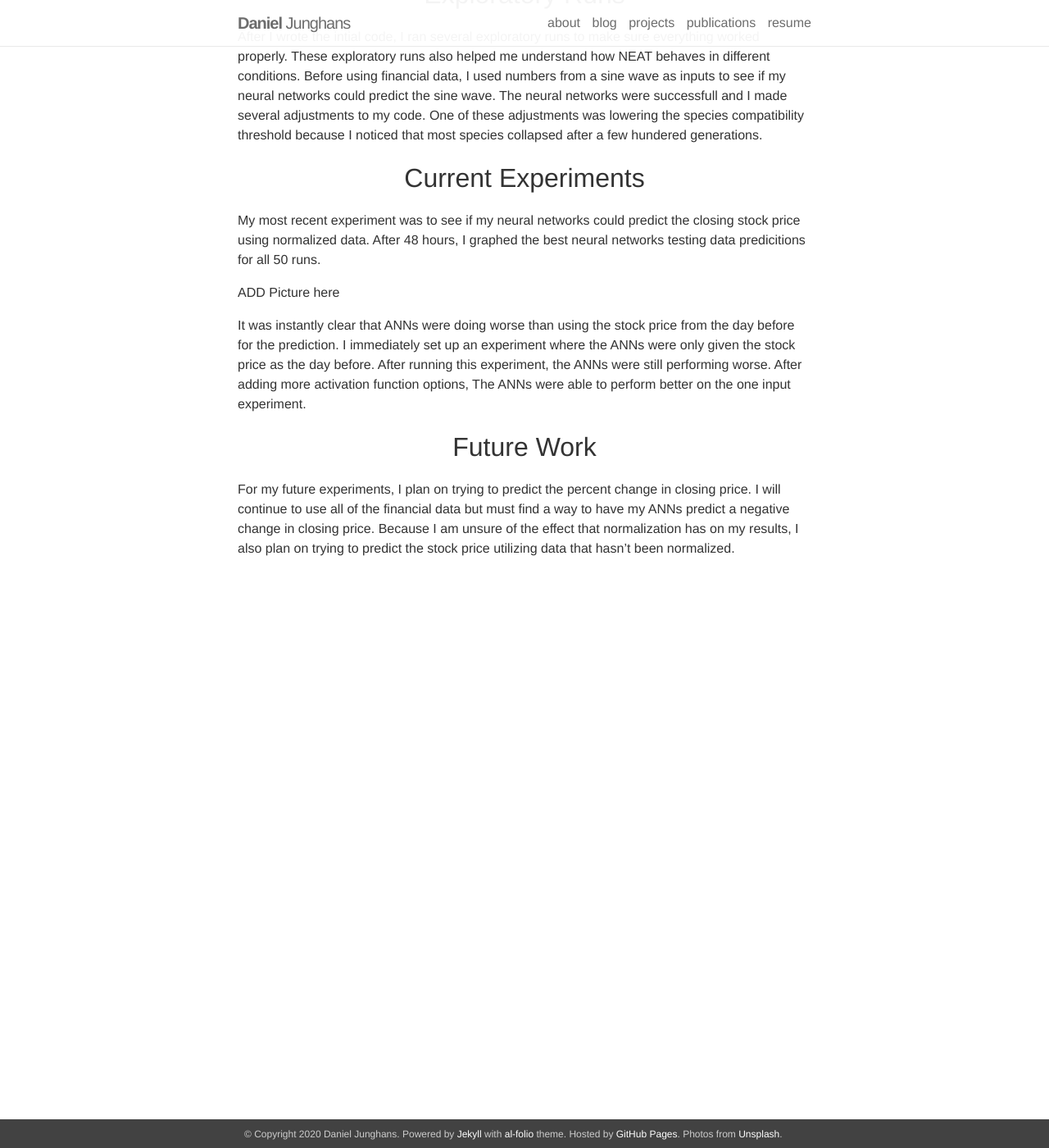
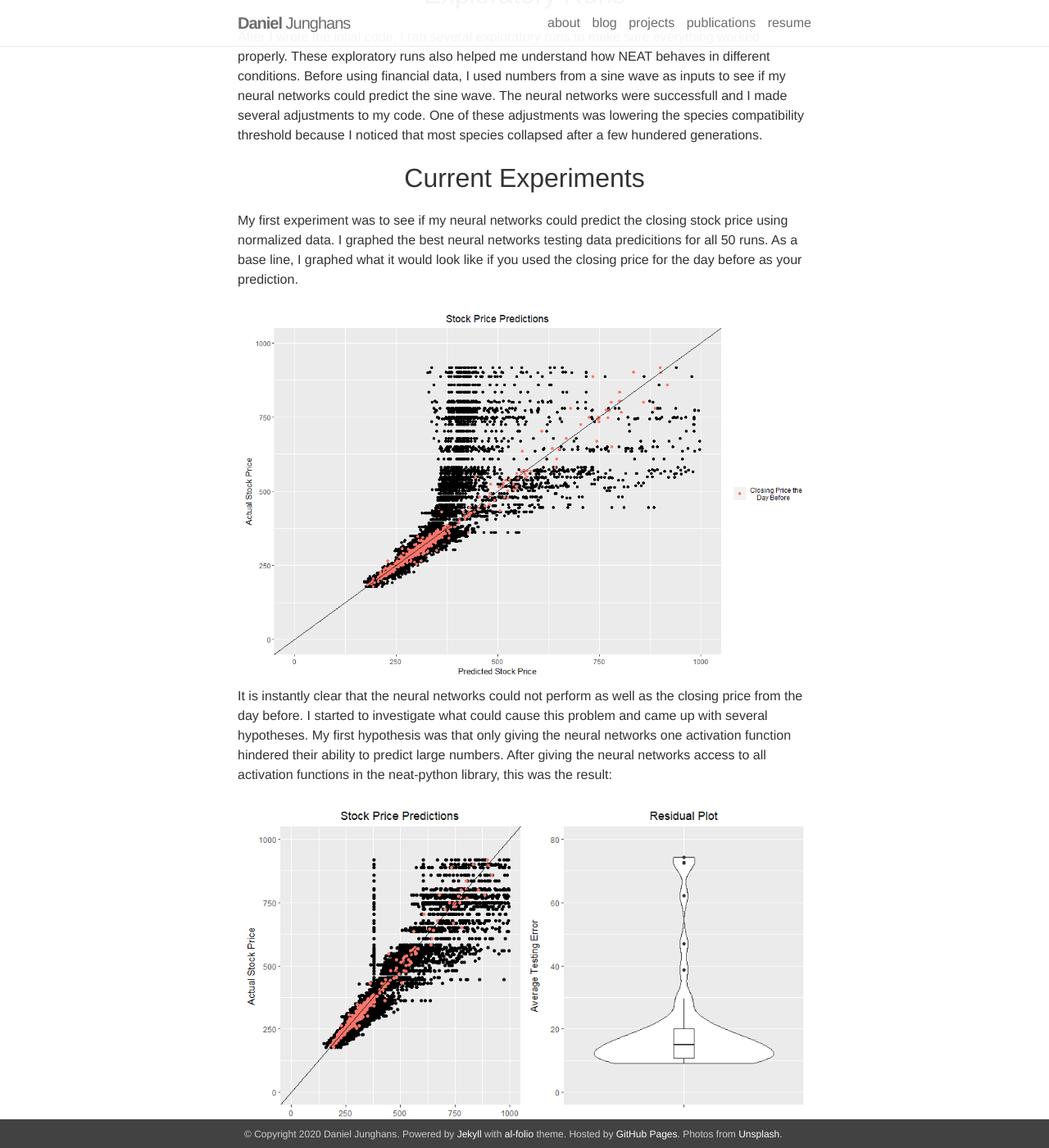
Before and after one commit to DanielJunghans/danieljunghans.github.io, a Jekyll site: the page built from _posts/2015-10-20-comments.markdown, in a window 1280 px wide and 1400 px high, scrolled down 1824 px. Shown: the whole window at 82% size. Built offline with Jekyll 4.4.1, drawn with Linux system fonts in a browser that asks for light colours; nearby versions of some CDN libraries; some of the changed text lies outside the part shown.

Commit message:
adding graphs to blog

```diff
--- a/_posts/2015-10-20-comments.markdown
+++ b/_posts/2015-10-20-comments.markdown
@@ -47,12 +47,25 @@ After N generations, my code checks to see if the fitness for the best neural ne
 After I wrote the intial code, I ran several exploratory runs to make sure everything worked properly. These exploratory runs also helped me understand how NEAT behaves in different conditions. Before using financial data, I used numbers from a sine wave as inputs to see if my neural networks could predict the sine wave. The neural networks were successfull and I made several adjustments to my code. One of these adjustments was lowering the species compatibility threshold because I noticed that most species collapsed after a few hundered generations.
 
 <p style="text-align: center;"><font size="+3">Current Experiments</font></p>
-My most recent experiment was to see if my neural networks could predict the closing stock price using normalized data. After 48 hours, I graphed the best neural networks testing data predicitions for all 50 runs.
+My first experiment was to see if my neural networks could predict the closing stock price using normalized data. I graphed the best neural networks testing data predicitions for all 50 runs. As a base line, I graphed what it would look like if you used the closing price for the day before as your prediction.
 
+<div class="img">
+    <img class="col three" src="{{ site.baseurl }}/assets/img/graph1.PNG">
+</div>
 
-ADD Picture here
+It is instantly clear that the neural networks could not perform as well as the closing price from the day before. I started to investigate what could cause this problem and came up with several hypotheses. My first hypothesis was that only giving the neural networks one activation function hindered their ability to predict large numbers. After giving the neural networks access to all activation functions in the neat-python library, this was the result:
 
-It was instantly clear that ANNs were doing worse than using the stock price from the day before for the prediction. I immediately set up an experiment where the ANNs were only given the stock price as the day before. After running this experiment, the ANNs were still performing worse. After adding more activation function options, The ANNs were able to perform better on the one input experiment.
+<div class="img">
+    <img class="col three" src="{{ site.baseurl }}/assets/img/graph2.PNG">
+</div>
+
+The neural networks clearly performed much better with access to all activation functions. Despite this improvement, the neural networks still failed to perform as well as using the closing price from the day before as the prediction. My second hypothesis was that normalizing the data made it dificult for the neural networks to identify important inputs. Here is the result of running the neural networks on un-normalized data:
+
+<div class="img">
+    <img class="col three" src="{{ site.baseurl }}/assets/img/graph3.PNG">
+</div>
+
+After my most recent runs, my neural networks have finally started to do as well as using the closing price from the day before. The horizontal line added to the residual plot represents the average error when using the closing price from the day before as the prediction.
 
 <p style="text-align: center;"><font size="+3">Future Work</font></p>
-For my future experiments, I plan on trying to predict the percent change in closing price. I will continue to use all of the financial data but must find a way to have my ANNs predict a negative change in closing price. Because I am unsure of the effect that normalization has on my results, I also plan on trying to predict the stock price utilizing data that hasn’t been normalized.
+This project has come quite far, and I have plenty of ideas for the direction of this research project. For future experiments, I plan on experimenting with other selection schemes. I would also like to switch my neural networks from feed forward to recurrant.
```
Also changed, not shown: assets/img/graph1.PNG (added), assets/img/graph2.PNG (added), assets/img/graph3.PNG (added).
